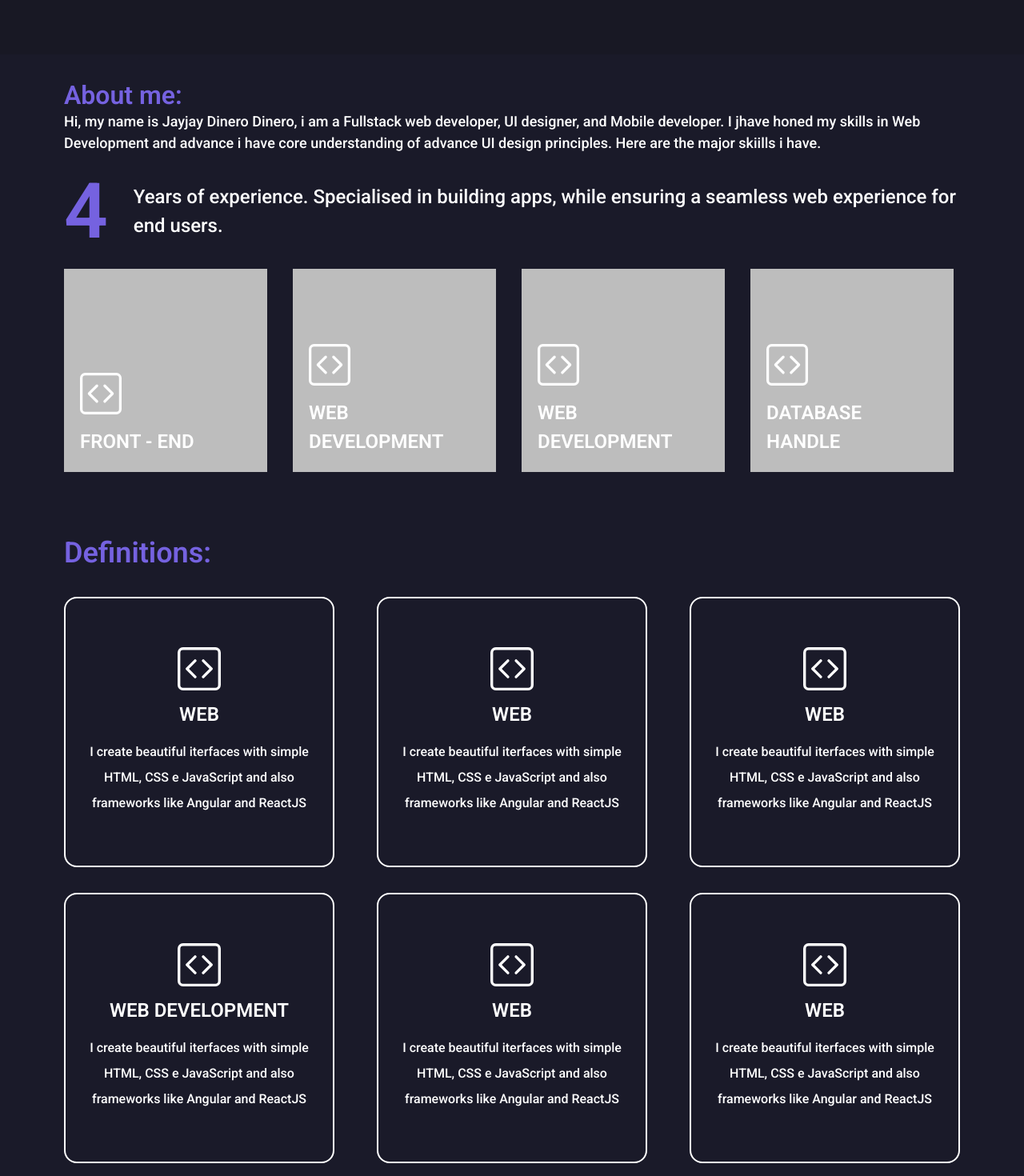
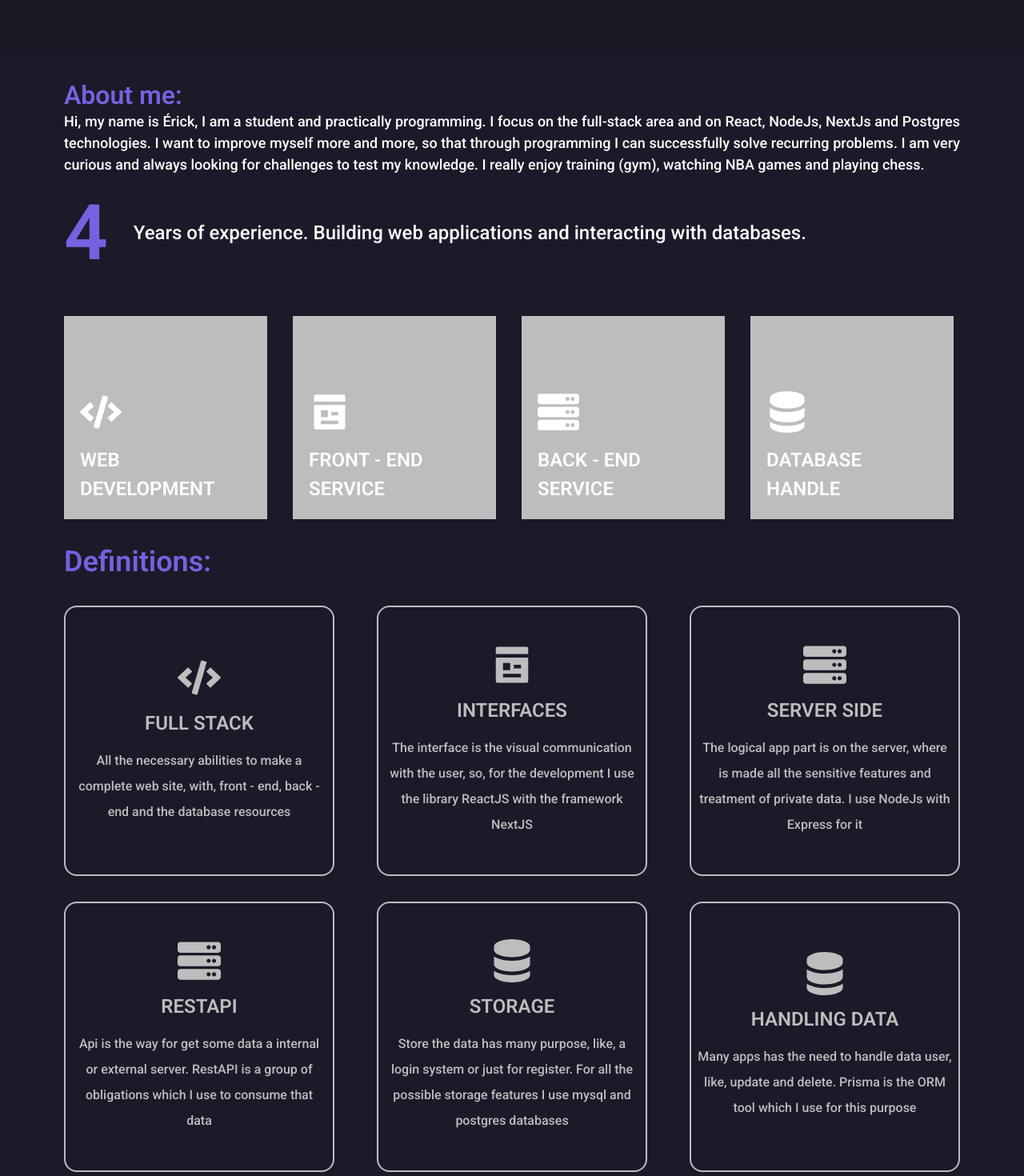
Before and after one commit to ErickBss/Portfolio, a Next.js app: page / in a window 1280 px wide. Shown: the part 860-2330 px from the top of the page at 80% size. Built offline with nearby package versions, Linux system fonts and the light colour scheme.

Commit message:
content_fixes

```diff
--- a/src/components/About/index.tsx
+++ b/src/components/About/index.tsx
@@ -1,7 +1,10 @@
 import { Flex, Text, Heading, Stack } from '@chakra-ui/react'
 import { AbilitiesCards } from './cards'
 
-import { BsCodeSquare } from 'react-icons/bs'
+import { BsServer } from 'react-icons/bs'
+import { RiPagesFill } from 'react-icons/ri'
+import { FaServer, FaCode } from 'react-icons/fa'
+
 import { Definitions } from '../Definitions'
 
 export function About() {
@@ -20,11 +23,13 @@ export function About() {
         <Heading color="purple.400" fontWeight="600" fontSize="2rem">
           About me:
         </Heading>
-        <Text fontSize="1.125rem">
-          Hi, my name is Jayjay Dinero Dinero, i am a Fullstack web developer,
-          UI designer, and Mobile developer. I jhave honed my skills in Web
-          Development and advance i have core understanding of advance UI design
-          principles. Here are the major skiills i have.
+        <Text textAlign="justify" fontSize="1.125rem">
+          Hi, my name is Érick, I am a student and practically programming. I
+          focus on the full-stack area and on React, NodeJs, NextJs and Postgres
+          technologies. I want to improve myself more and more, so that through
+          programming I can successfully solve recurring problems. I am very
+          curious and always looking for challenges to test my knowledge. I
+          really enjoy training (gym), watching NBA games and playing chess.
         </Text>
         <Stack
           align="center"
@@ -35,8 +40,8 @@ export function About() {
             4
           </Text>
           <Text fontWeight="500" fontSize="1.5rem">
-            Years of experience. Specialised in building apps, while ensuring a
-            seamless web experience for end users.
+            Years of experience. Building web applications and interacting with
+            databases.
           </Text>
         </Stack>
 
@@ -46,32 +51,32 @@ export function About() {
           gap="2rem"
           justifyContent={{ base: 'center', md: 'space-between' }}
           flexWrap="wrap"
-          mb="5rem"
+          m="2rem 0"
         >
           <AbilitiesCards
-            key="Front - end"
-            ability="Front - end"
-            icon={BsCodeSquare}
+            key="Web Development"
+            ability="Web Development"
+            icon={FaCode}
+          />
+          <AbilitiesCards
+            key="Front - End Service"
+            ability="Front - End Service"
+            icon={RiPagesFill}
           />
 
           <AbilitiesCards
             key="Back - End Service"
-            ability="Web Development"
-            icon={BsCodeSquare}
-          />
-
-          <AbilitiesCards
-            key="Web Development"
-            ability="Web Development"
-            icon={BsCodeSquare}
+            ability="Back - End Service"
+            icon={FaServer}
           />
 
           <AbilitiesCards
             key="Database Handle"
             ability="Database Handle"
-            icon={BsCodeSquare}
+            icon={BsServer}
           />
         </Flex>
+
         <Definitions />
       </Flex>
     </Flex>
--- a/src/components/Definitions/DefinitionBox.tsx
+++ b/src/components/Definitions/DefinitionBox.tsx
@@ -4,6 +4,7 @@ import { IconType } from 'react-icons/lib'
 
 interface DefinitionBoxProps {
   icon: IconType
+  category: string
   ability: string
   description: string
   currentAbility: string
@@ -11,13 +12,14 @@ interface DefinitionBoxProps {
 
 export function DefinitionBox({
   icon,
+  category,
   ability,
   description,
   currentAbility,
 }: DefinitionBoxProps) {
   let isActive = false
 
-  if (currentAbility === ability) {
+  if (currentAbility === category) {
     isActive = true
   }
 
@@ -28,21 +30,35 @@ export function DefinitionBox({
       w="21.125rem"
       h="21.125rem"
       border="2px solid"
-      borderColor={isActive ? 'purple.400' : 'white'}
+      borderColor={isActive ? 'purple.400' : 'gray.400'}
       flexDirection="column"
       justifyContent="center"
       gap="1rem"
       alignItems="center"
       textAlign="center"
       borderRadius="1rem"
+      transition="0.2s"
     >
       <VStack spacing="1rem">
-        <Icon as={icon} fontSize="3.375rem" />
-        <Heading fontSize="1.5rem" textTransform="uppercase" fontWeight="600">
+        <Icon
+          as={icon}
+          color={isActive ? 'white' : 'gray.400'}
+          fontSize="3.375rem"
+        />
+        <Heading
+          color={isActive ? 'white' : 'gray.400'}
+          fontSize="1.5rem"
+          textTransform="uppercase"
+          fontWeight="600"
+        >
           {ability}
         </Heading>
       </VStack>
-      <Text fontSize="1rem" lineHeight="2rem">
+      <Text
+        color={isActive ? 'white' : 'gray.400'}
+        fontSize="1rem"
+        lineHeight="2rem"
+      >
         {description}
       </Text>
     </Box>
--- a/src/components/Definitions/index.tsx
+++ b/src/components/Definitions/index.tsx
@@ -2,7 +2,10 @@ import { Flex, Heading, Stack } from '@chakra-ui/react'
 
 import { DefinitionBox } from './DefinitionBox'
 
-import { BsCodeSquare } from 'react-icons/bs'
+import { BsServer } from 'react-icons/bs'
+import { RiPagesFill } from 'react-icons/ri'
+import { FaServer, FaCode } from 'react-icons/fa'
+
 import { useIsActive } from '../hook/useIsActive'
 
 export function Definitions() {
@@ -16,51 +19,54 @@ export function Definitions() {
       </Heading>
 
       <Flex
-        justify={{ base: 'center', md: 'space-between' }}
+        justify={{ base: 'center', xl: 'space-between' }}
         gap="2rem"
         flexWrap="wrap"
       >
         <DefinitionBox
-          icon={BsCodeSquare}
-          ability="Web"
+          icon={FaCode}
+          ability="Full Stack"
+          category="Web Development"
           currentAbility={currentAbility}
-          description="I create beautiful iterfaces with simple HTML, CSS e JavaScript and also
-          frameworks like Angular and ReactJS"
+          description="All the necessary abilities to make a complete web site, with, front - end, back - end and the database resources"
+        />
+
+        <DefinitionBox
+          icon={RiPagesFill}
+          ability="Interfaces"
+          category="Front - End Service"
+          currentAbility={currentAbility}
+          description="The interface is the visual communication with the user, so, for the development I use the library ReactJS with the framework NextJS"
         />
         <DefinitionBox
-          icon={BsCodeSquare}
-          ability="Web"
+          icon={FaServer}
+          ability="Server Side"
+          category="Back - End Service"
           currentAbility={currentAbility}
-          description="I create beautiful iterfaces with simple HTML, CSS e JavaScript and also
-          frameworks like Angular and ReactJS"
+          description="The logical app part is on the server, where is made all the sensitive features and treatment of private data. I use NodeJs with Express for it"
         />
         <DefinitionBox
-          icon={BsCodeSquare}
-          ability="Web"
+          icon={FaServer}
+          ability="RestAPI"
+          category="Back - End Service"
           currentAbility={currentAbility}
-          description="I create beautiful iterfaces with simple HTML, CSS e JavaScript and also
-        frameworks like Angular and ReactJS"
+          description="Api is the way for get some data a internal or external server. RestAPI is a group of obligations which I use to consume that data"
         />
+
         <DefinitionBox
-          icon={BsCodeSquare}
-          ability="Web Development"
+          icon={BsServer}
+          ability="Storage"
+          category="Database Handle"
           currentAbility={currentAbility}
-          description="I create beautiful iterfaces with simple HTML, CSS e JavaScript and also
-      frameworks like Angular and ReactJS"
+          description="Store the data has many purpose, like, a login system or just for register. For all the possible storage features I use mysql and postgres databases"
         />
+
         <DefinitionBox
-          icon={BsCodeSquare}
-          ability="Web"
+          icon={BsServer}
+          ability="Handling Data"
+          category="Database Handle"
           currentAbility={currentAbility}
-          description="I create beautiful iterfaces with simple HTML, CSS e JavaScript and also
-    frameworks like Angular and ReactJS"
-        />
-        <DefinitionBox
-          icon={BsCodeSquare}
-          ability="Web"
-          currentAbility={currentAbility}
-          description="I create beautiful iterfaces with simple HTML, CSS e JavaScript and also
-          frameworks like Angular and ReactJS"
+          description="Many apps has the need to handle data user, like, update and delete. Prisma is the ORM tool which I use for this purpose"
         />
       </Flex>
     </Stack>
--- a/src/components/Home.tsx
+++ b/src/components/Home.tsx
@@ -35,8 +35,8 @@ export function Home() {
             fontSize="1.125rem"
             lineHeight="normal"
           >
-            Freelance UI designer, Fullstack developer, Data Miner. I create
-            seamless web experiences for end-users.
+            Fullstack web developer. I create a full web application from the
+            server until the interface
           </Text>
           <HStack spacing="1rem">
             <Button colorScheme="purple">
--- a/src/components/Projects/index.tsx
+++ b/src/components/Projects/index.tsx
@@ -6,9 +6,11 @@ export default function Projects() {
     <Flex bg="purple.900" w="100vw" minH="100vh">
       <Flex
         direction="column"
+        gap={{ base: '2rem', md: '1rem', xl: 0 }}
         justify="space-evenly"
+        alignItems={{ base: 'center', md: 'flex-start' }}
         m="0 auto"
-        w="70rem"
+        w={{ base: '30rem', md: '54rem', lg: '64rem', xl: '70rem' }}
         p="2rem  0"
       >
         <Heading color="purple.400" fontSize="2rem">
@@ -20,7 +22,14 @@ export default function Projects() {
           Developer, here are a few of my live, real-world projects
         </Text>
 
-        <Flex w="70rem" justifyContent="space-between">
+        <Flex
+          w={{ base: '30rem', md: '54rem', lg: '64rem', xl: '70rem' }}
+          flexDirection={{ base: 'column', md: 'row' }}
+          alignItems="center"
+          flexWrap="wrap"
+          gap="2rem"
+          justifyContent="space-between"
+        >
           <Project
             image="/spacetraveling.svg"
             title="Spacetraveling"
```
